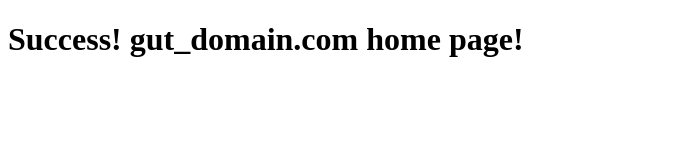
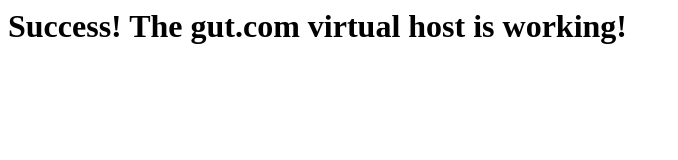
Before and after one commit to monicabgs/dvc_minIO, a plain HTML site: page setup/index.html in a window 1280 px wide. Shown: the whole page, without its empty margins (0-678 px from the left). Drawn offline with Linux system fonts and the light colour scheme.

Commit message:
Setup files

```diff
--- a/setup/index.html
+++ b/setup/index.html
@@ -1,10 +1,8 @@
-<!DOCTYPE html>
-<html lang="en" dir="ltr">
-  <head>
-    <meta charset="utf-8">
-    <title>Welcome to gut_domain.com</title>
-  </head>
-  <body>
-    <h1>Success! gut_domain.com home page!</h1>
-  </body>
+<html>
+    <head>
+        <title>Welcome to gut.com!</title>
+    </head>
+    <body>
+        <h1>Success!  The gut.com virtual host is working!</h1>
+    </body>
 </html>
```
Also changed, not shown: setup/bin9.test.txt (added), setup/cloud.cfg .txt (added), setup/db.fwd.gut.com.txt (added), setup/db.rev.gut.com.txt (added), setup/dns.txt (added), setup/gut.com.conf.txt (added), setup/name.config.local.txt (added), setup/named.conf.options.txt (added), setup/resolv.conf.txt (added), setup/server_name.txt (added), setup/sshd_config.txt (added), setup/virtual_host.txt (deleted), 2 other files.
